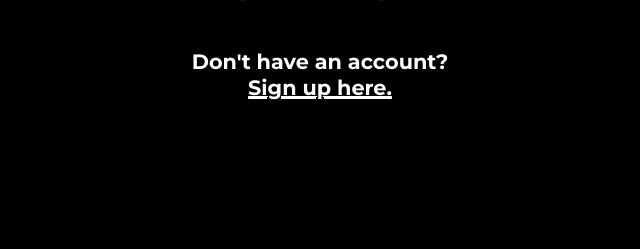
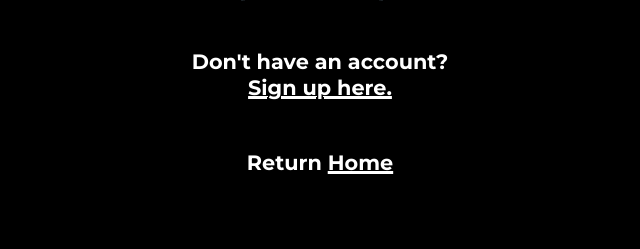
Before and after one commit to batman004/goRail, a Flask app: page /login in a window 1280 px wide. Shown: the part 471-720 px from the top of the page, without its empty margins (320-960 px from the left). Run offline with Flask 2, Linux system fonts and the light colour scheme.

Commit message:
Update login.html

```diff
--- a/templates/login.html
+++ b/templates/login.html
@@ -55,6 +55,12 @@
             <a href="/signUp"><label>Sign up here.</label></a>
         </h3>
     </div>
+    <div class="signUp">
+        <h3>Return
+            <a href="/"><label>Home</label></a>
+        </h3>
+    </div>
+
 </body>
 
 </html>
```
